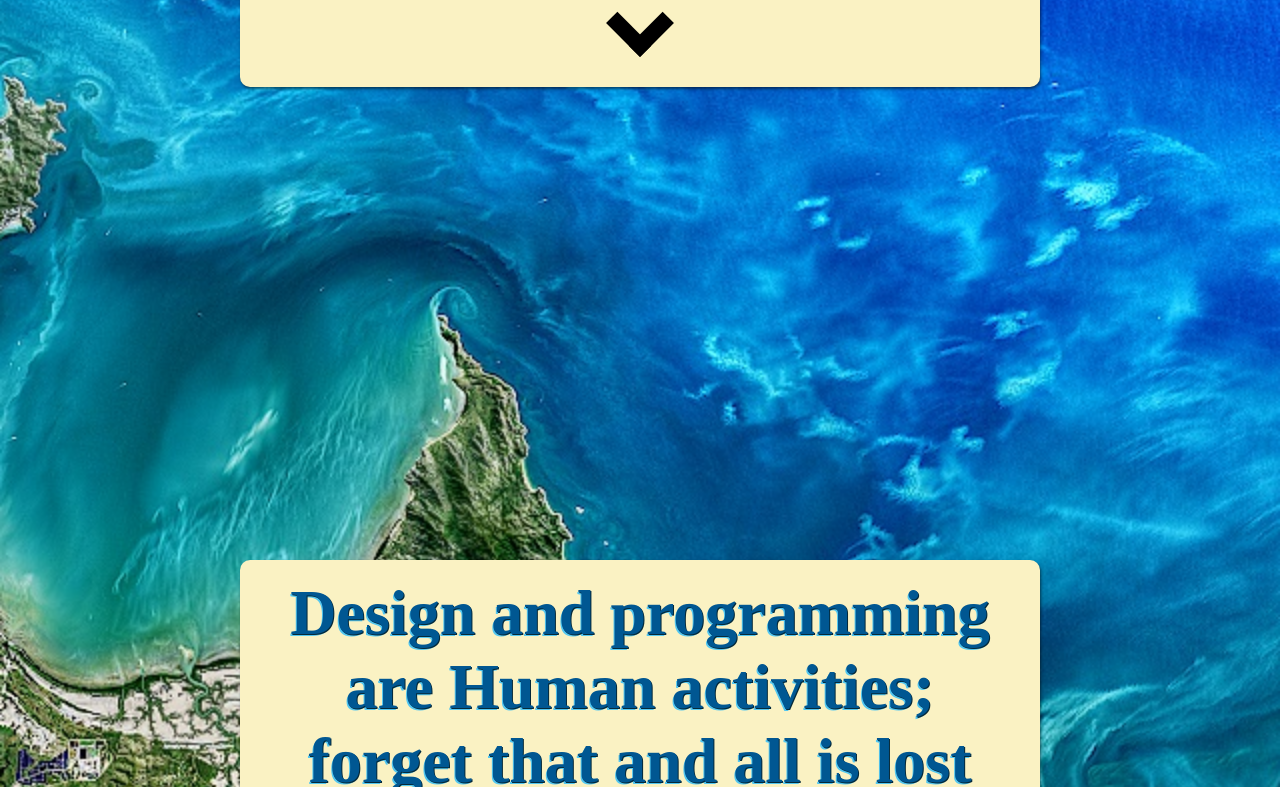
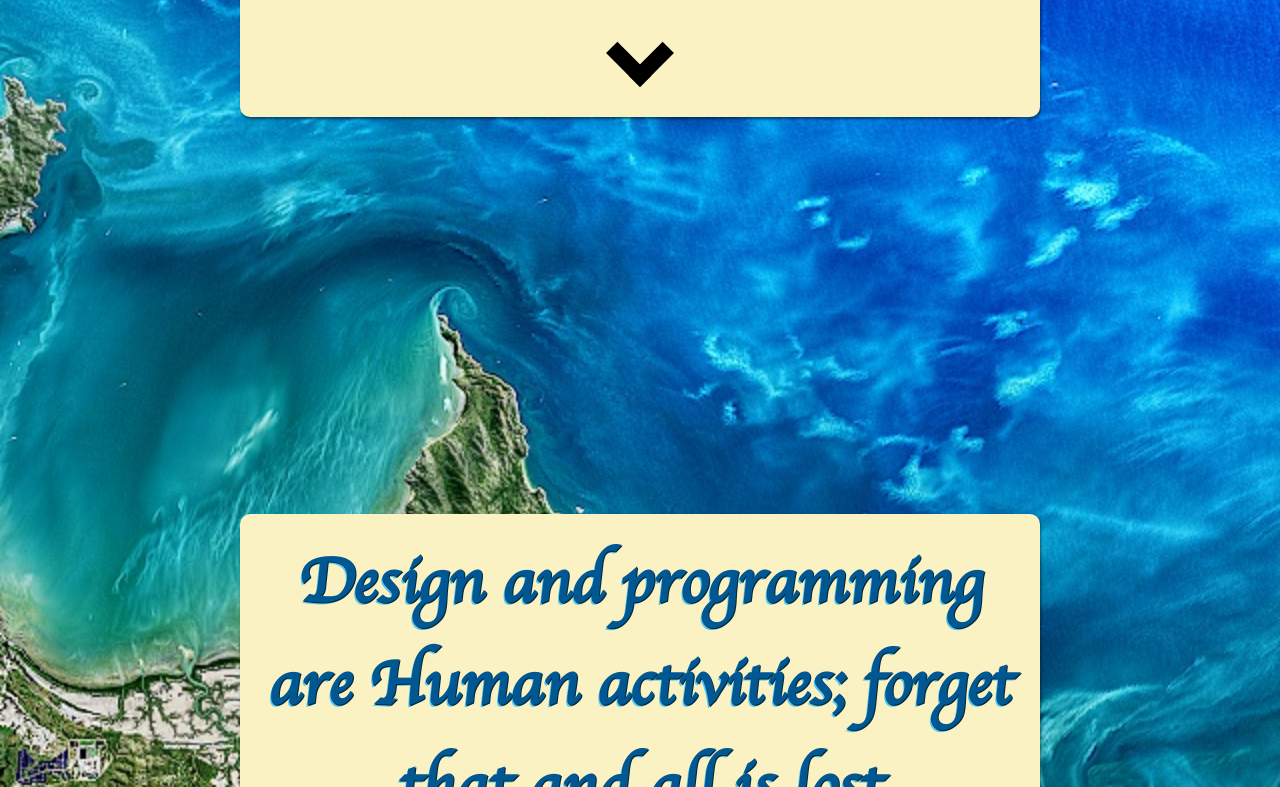
Before and after one commit to Karls-lab/Karls-lab.github.io, a plain HTML site: page index.html in a window 1280 px wide. Shown: the part 546-1333 px from the top of the page. Drawn offline with Linux system fonts and the light colour scheme.

Commit message:
Hopefully fixed custom font

```diff
--- a/style.css
+++ b/style.css
@@ -14,6 +14,11 @@
 	background: #FAF2C3;
 }
 
+@font-face {
+    font-family: AppleChancery;
+    src: url("media/Apple\ Chancery.ttf");
+  }
+
 * {
     box-sizing: border-box;
 }
@@ -26,7 +31,7 @@ body {
 
 h1, h2 {
     margin: 0;
-    font-family: 'Monotype Corsiva', 'Apple Chancery';
+    font-family: AppleChancery;
 }
 
 h3 {
```
Also changed, not shown: media/Apple Chancery.ttf (added).
